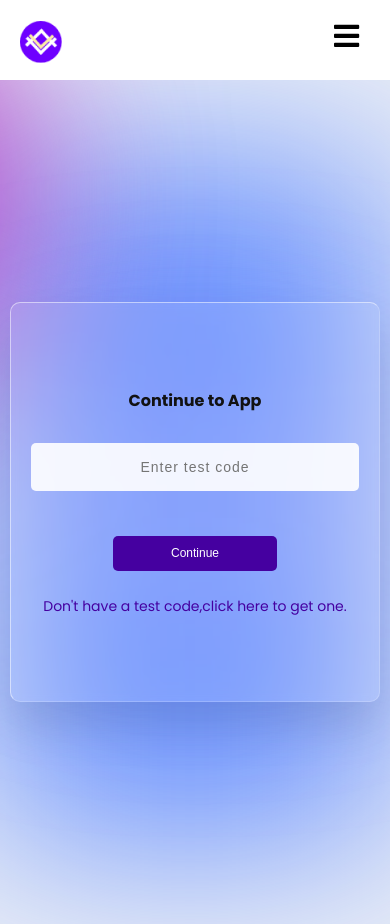
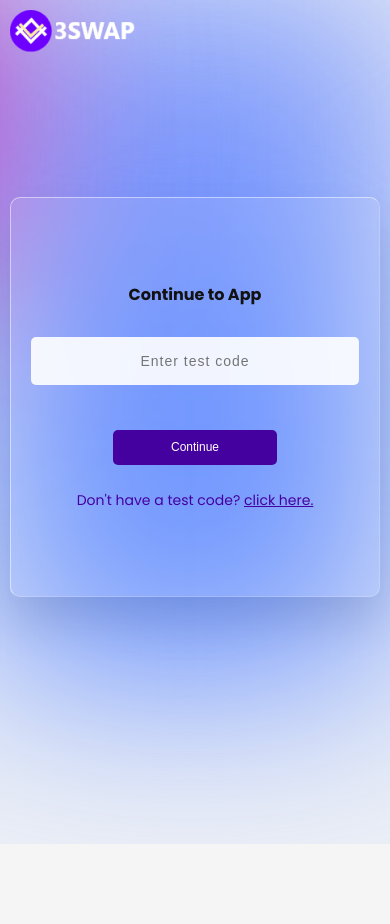
Before and after one commit to hydeDennison/official_website_updated, a React (Create React App) app: page /app in a window 390 px wide. After the commit the page ends 844 px from the top, so only its background shows below. Built offline with nearby package versions, Linux system fonts and the light colour scheme.

Commit message:
updated Mobile UI

```diff
--- a/src/GlobalStyle.style.js
+++ b/src/GlobalStyle.style.js
@@ -5,15 +5,16 @@ const GlobalStyle = createGlobalStyle`
     margin:0;
     padding:0;
     box-sizing:border-box;
+    -webkit-tap-highlight-color:rgba(0,0,0,0) !important;
   }
   @font-face {
    font-family: "Kinn";
    src:local('Kinn'), url("./assets/Kinn-Bold.otf") format("otf");
-   src: local('Kinn'),url("./assets/fonts/Kinn-Bold.ttf") format("truetype");
+   src: local('Kinn'),url("./assets/fonts/Kinn-Bold.ttf") format("tff");
    src: local('Kinn'),url("./assets/fonts/Kinn-Medium.otf") format("otf");
-   src: local('Kinn'),url("./assets/fonts/Kinn-Medium.ttf") format("truetype");
+   src: local('Kinn'),url("./assets/fonts/Kinn-Medium.ttf") format("tff");
    src: local('Kinn'),url("./assets/fonts/Kinn-Regular.otf") format("oft");
-   src: local('Kinn'),url("./assets/fonts/Kinn-Regular.ttf") format("truetype");
+   src: local('Kinn'),url("./assets/fonts/Kinn-Regular.ttf") format("tff");
 };
   :root{
     --primary-bg:#4500A0;
--- a/src/components/Header.jsx
+++ b/src/components/Header.jsx
@@ -22,24 +22,30 @@ const NavbarContainer = styled(Container)`
   align-items: center;
   justify-content: space-between;
   height: 80px;
+  transition: all 0.3s ease;
   //Galaxy S9/S9+ 360x740 || iPhone 8, 7, 6S, 6 375x667
   @media screen and (min-width: 320px) and (max-width: 375px) {
-    background: #fff;
+    &.scrolled {
+      background: #fff;
+    }
     position: fixed;
   }
   // 393x786 411x731 414x736
   @media screen and (min-width: 376px) and (max-width: 480px) {
-    background: #fff;
+    &.scrolled {
+      background: #fff;
+    }
     position: fixed;
   }
   //iPad 768x1024
   @media screen and (min-width: 481px) and (max-width: 768px) {
-    background: #fff;
-    border-bottom: 1px solid #ccc;
+    &.scrolled {
+      background: #fff;
+    }
     position: fixed;
   }
 `;
-const NavLogo = styled.div`
+export const NavLogo = styled.div`
   margin-top: 10px;
   @media screen and (min-width: 481px) and (max-width: 768px) {
     padding-left: 20px;
@@ -116,10 +122,16 @@ const NavItem = styled.li`
 const Header = () => {
   const [click, setClick] = useState(false);
   const handleClick = () => setClick(!click);
+  const [isScrolled, setIsScrolled] = useState(false);
+
+  window.onscroll = () => {
+    setIsScrolled(window.pageYOffset <= 80 ? false : true);
+    return () => (window.onscroll = null);
+  };
   return (
     <>
       <Nav>
-        <NavbarContainer>
+        <NavbarContainer className={isScrolled ? 'scrolled' : ''}>
           <NavLogo>
             <Link to="/">
               <Image src={Logo} alt="logo" />
--- a/src/pages/Demo.jsx
+++ b/src/pages/Demo.jsx
@@ -1,12 +1,15 @@
 import React, { useState } from 'react';
+import { Link } from 'react-router-dom';
 import Background from '../components/Background';
 import Button from '../components/Button';
-import Header from '../components/Header';
+import { NavLogo } from '../components/Header';
+import Image from '../components/Image';
 import Input from '../components/Input';
 import Modal from '../components/Modal';
 import { Container, Typography } from '../GlobalStyle.style';
 import Confirmation from '../screens/Confirmation';
 import GetCode from '../screens/GetCode';
+import Logo from '../assets/logo_1.png';
 import { DemoAppContainer } from '../styles/App.style';
 
 const Demo = () => {
@@ -23,8 +26,16 @@ const Demo = () => {
       <Modal open={complete} height="auto" bg="rgba(255,255,255,0.9)">
         <Confirmation setComplete={setComplete} />
       </Modal>
-      <Header />
+
       <Background>
+        <Container style={{ background: '' }}>
+          {' '}
+          <NavLogo>
+            <Link to="/">
+              <Image src={Logo} alt="logo" />
+            </Link>
+          </NavLogo>
+        </Container>
         <Container>
           <DemoAppContainer>
             <Typography textAlign="center">Continue to App</Typography>
@@ -57,7 +68,7 @@ const Demo = () => {
               color="var(--primary-bg)"
               onClick={() => setOpen(!open)}
             >
-              Don't have a test code,click here to get one.
+              Don't have a test code? <u>click here.</u>
             </Typography>
           </DemoAppContainer>
         </Container>
--- a/src/styles/Footer.style.js
+++ b/src/styles/Footer.style.js
@@ -36,6 +36,12 @@ export const FooterWrapper = styled.div`
   @media screen and (max-width: 480px) {
     a {
       font-size: 10px;
+      font-weight: 600;
+      color: #000;
+
+      &:hover {
+        color: rgba(0, 0, 0, 0.8);
+      }
     }
   }
 `;
--- a/src/styles/GetCode.style.js
+++ b/src/styles/GetCode.style.js
@@ -41,10 +41,12 @@ export const GetCodeContainer = styled.div`
       justify-content: center;
       align-items: center;
       text-align: center;
+      width: 100%;
     }
   }
   @media screen and (max-width: 480px) {
     flex-direction: column;
+    width: 100%;
   }
 `;
 
@@ -58,6 +60,11 @@ export const GetCodeForm = styled.div`
   input {
     margin: 10px 0;
     font-size: 16px;
+  }
+  @media screen and (max-width: 480px) {
+    input {
+      text-align: center;
+    }
   }
   button {
     margin-top: 10px;
--- a/src/styles/background.style.js
+++ b/src/styles/background.style.js
@@ -7,7 +7,17 @@ export const BackgroundWrapper = styled.section`
   background: rgba(82, 128, 255, 0.05);
   position: relative;
   display: flex;
+  flex-direction: column;
   /* z-index: -1; */
+
+  ${Container} {
+    &:last-child {
+      height: 80vh;
+      display: flex;
+      align-items: center;
+      justify-content: center;
+    }
+  }
   align-items: center;
   .bg {
     position: absolute;
```
